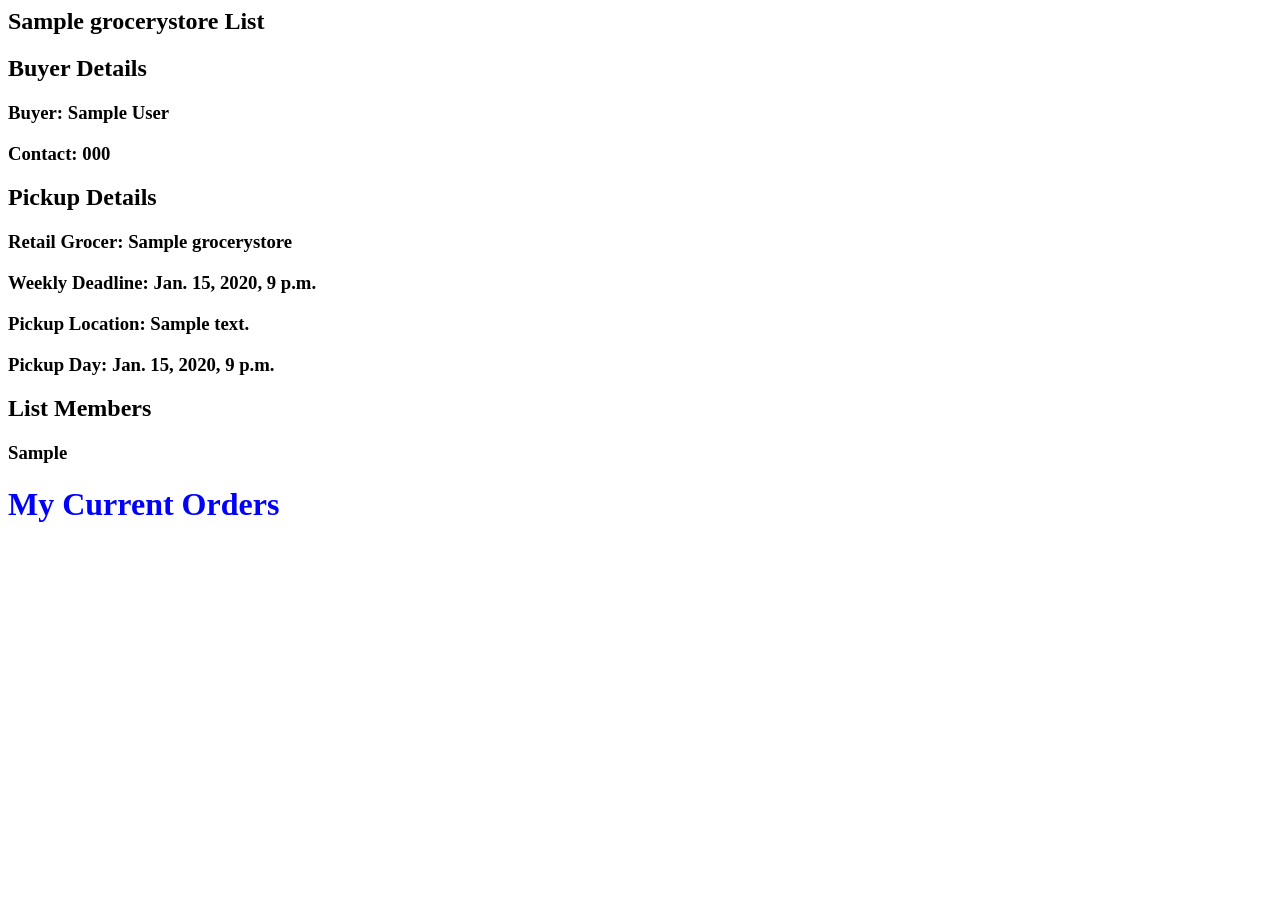
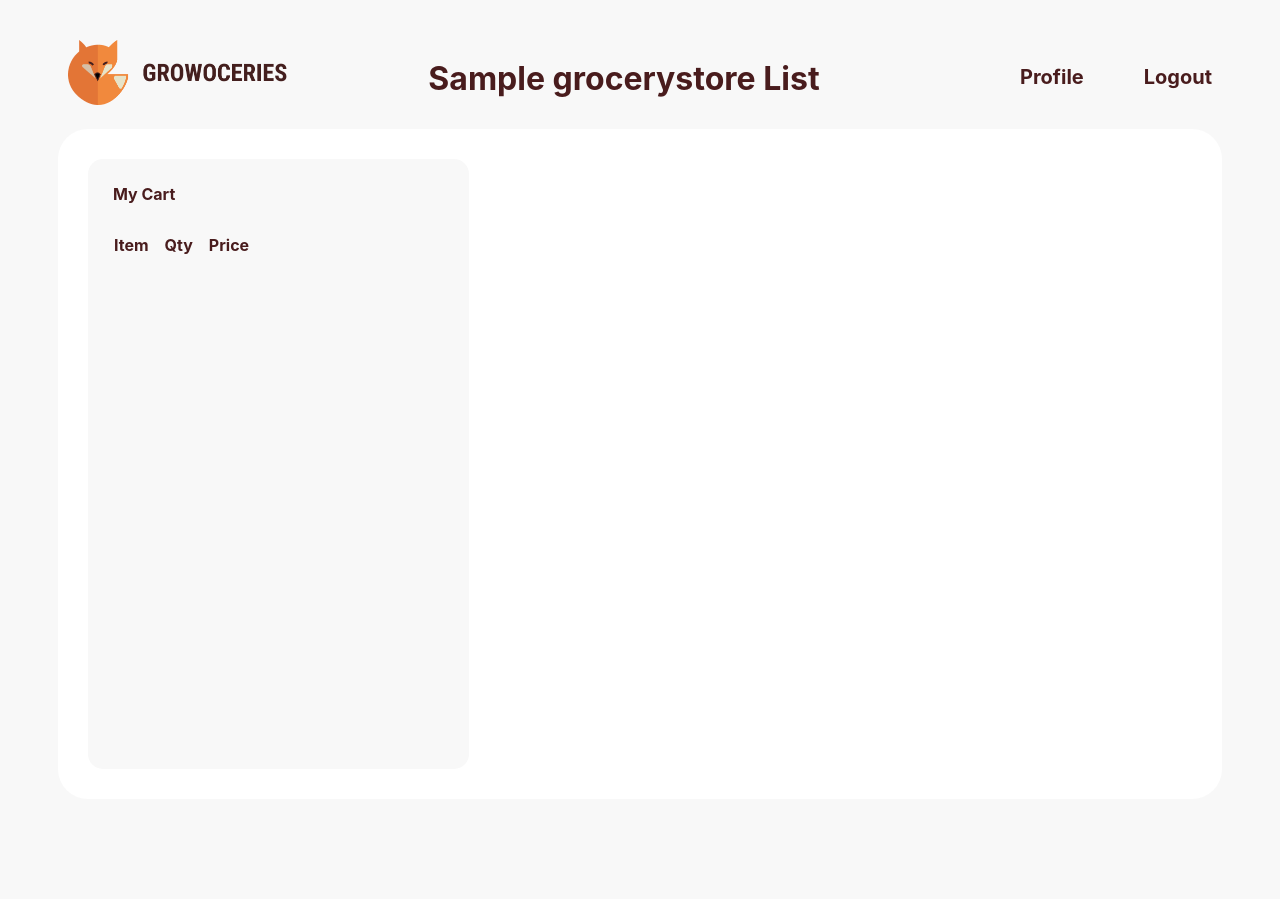
Before and after one commit to sean-tse/codebrew2021, a Django app: page /growocery/community/1/detail in a window 1280 px wide. Before the commit the page ends 522 px from the top, so only its background shows below. Run offline with Django 3.2, Linux system fonts and the light colour scheme; a user stored in the database is signed in; tables that the repository leaves empty hold one stand-in row (values such as "Sample post"); lists and menus that the app fills with data are empty.

Commit message:
see my cart from group detail page

```diff
--- /dev/null
+++ b/mysite/growocery/static/css/group.css
@@ -0,0 +1,50 @@
+body {
+    background-color: #F8F8F8;
+}
+
+table a {
+    color: red;
+    font-size: 20px;
+}
+
+table {
+    margin: 0;
+    padding: 0;
+    border: 0;
+    border-spacing: 0px;
+    border-collapse: collapse;
+}
+
+th {
+    font-weight: 700;
+    padding-bottom: 15px;
+    padding-right: 15px;
+}
+
+td {
+    padding-bottom: 10px;
+}
+
+.content-card {
+    width: auto;
+    background-color: white;
+    margin-left: 50px;
+    margin-right: 50px;
+    margin-top: 20px;
+    margin-bottom: 100px;
+    padding: 30px;
+    border-radius: 30px;
+}
+
+.my-cart {
+    width: 30%;
+    background-color: #F8F8F8;
+    padding: 25px;
+    border-radius: 15px;
+    position: relative;
+    min-height: 70vh;
+}
+
+.cart-title {
+    margin-bottom: 30px;
+}
--- a/mysite/growocery/static/css/style.css
+++ b/mysite/growocery/static/css/style.css
@@ -5,6 +5,10 @@ html {
 }
 h1 {
     font-size: 50px;
+    margin: 0;
+}
+h2 {
+    font-size: 32px;
     margin: 0;
 }
 h3 {
@@ -100,3 +104,14 @@ th {
 .small-text {
     font-size: 13px;
 }
+.bold-body {
+    font-weight: 700;
+}
+.title h2 {
+    position: relative;
+    top: 50%;
+    transform: translateY(-16px);
+}
+a {
+    text-decoration: none;
+}
--- a/mysite/growocery/templates/base.html
+++ b/mysite/growocery/templates/base.html
@@ -21,6 +21,12 @@
                 <div class='logo-long'>
                     <img src="{% static 'growocery/images/logo-long.png' %}" alt="Growocery Logo">
                 </div>
+                <div class='title'>
+                    <h2>
+                        {% block top-bar-title %}
+                        {% endblock top-bar-title %}
+                    </h2>
+                </div>
                 <div class='nav-bar'>
                     <nav>
                         <ul class='row'>
--- a/mysite/growocery/templates/growocery/group_detail.html
+++ b/mysite/growocery/templates/growocery/group_detail.html
@@ -1,12 +1,50 @@
-{% if group %}
+{% extends "base.html" %}
+
+{% load static %}
+
+{% block style %}
+<link rel="stylesheet" href="{% static '/css/group.css' %}">
+{% endblock style %}
+
+{% block top-bar-title %}
+{{group.store.name}} List
+{% endblock top-bar-title %}
+
+{% block main-content %}
+
+<div class='content-card'>
+  <div class='my-cart'>
+    <div class='cart-title bold-body'>
+      My Cart
+    </div>
+    <table>
+      <tr>
+        <th>Item</th>
+        <th>Qty</th>
+        <th>Price</th>
+        <th></th>
+      </tr>
+      {% for order in myorder.prices.all %}
+      <tr>
+        <td>{{ order.item.name }}</td>
+        <td>{{ order.quantity }}</td>
+        <td>{{ order.price }}</td>
+        <td>
+          <a href="/growocery/minus/{{price.id}}/{{group.id}}/{{myorder.id}}">&#10006;</a>
+        </td>
+      </tr>
+
+      {% endfor %}
+    </table>
+  </div>
+  <!-- {% if group %}
   <div class="container1">
-        <h2>{{ group.store.name }} List</h2>
     {% if not group.pickup.buyer %}
     <h2>Buyer Details</h2>
     <h3>Buyer: Undecided</h3>
-          <form action = "{% url 'group_detail' group.id %}" method = "post">
+    <form action="{% url 'group_detail' group.id %}" method="post">
       {% csrf_token %}
-          <input type = "submit" value = "Volunteer as buyer">
+      <input type="submit" value="Volunteer as buyer">
     </form>
     <h2>Pickup Details</h2>
     <h3>Retail Grocer: {{ group.store.name }}</h3>
@@ -15,7 +53,8 @@
     <h3>Pickup Day: TBA</h3>
     {% else %}
     <h2>Buyer Details</h2>
-          <h3>Buyer: {{ group.pickup.buyer.customerAccount.first_name }} {{ group.pickup.buyer.customerAccount.last_name }}</h3>
+    <h3>Buyer: {{ group.pickup.buyer.customerAccount.first_name }} {{ group.pickup.buyer.customerAccount.last_name }}
+    </h3>
     <h3>Contact: {{ group.pickup.buyer.phone }}</h3>
     <h2>Pickup Details</h2>
     <h3>Retail Grocer: {{ group.store.name }}</h3>
@@ -24,26 +63,14 @@
     <h3>Pickup Day: {{ group.pickup.pickupWhen }}</h3>
     {% endif %}
   </div>
-    <div class = "container2">
+  <div class="container2">
     <h2>List Members</h2>
     {% for order in group.cart.groupOrders.all %}
     <h3>{{ order.customer.customerAccount.first_name }}</h3>
     {% endfor %}
   </div>
-{% endif %}
+  {% endif %} -->
 
-<h1 style="color: blue">My Current Orders</h1>
-{% for price in myorder.prices.all %}
-<div class="card" style="background-color: White" onclick="">
-  <div class="container">
-    <h2>{{price.item.name }}</h2>
-    <p>{{price.id}}</p>
-    <p>{{price.item.img}}</p>
-    <p>{{price.quantity}}</p>
-    <p>{{price.price}}</p>
-  <a href= "/growocery/minus/{{price.id}}/{{group.id}}/{{myorder.id}}">
-      <button id="minus1">Remove from order list</button>
-  </a>
 </div>
-</div>
-{% endfor %}
+
+{% endblock main-content %}
```
Lines whose indentation alone changed are shown as unchanged.
